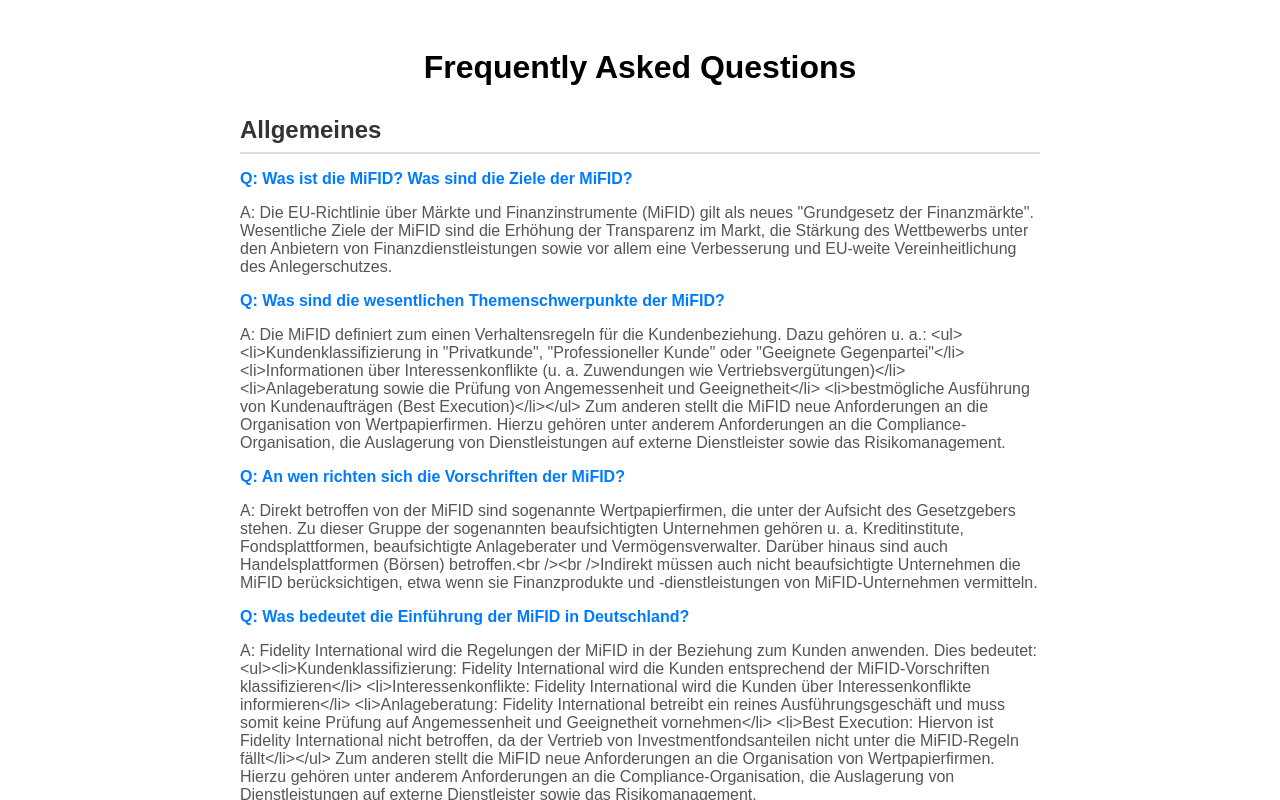
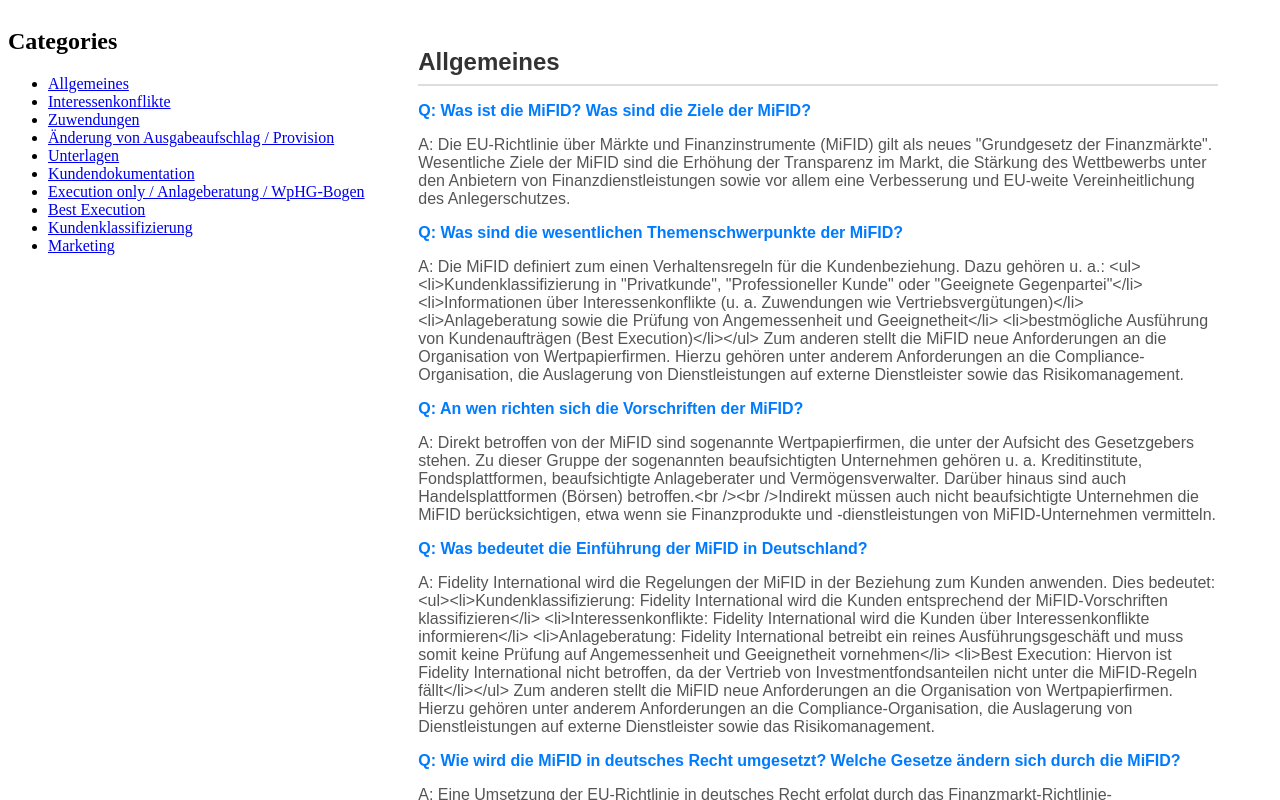
Before and after one commit to lacriman/faq-system, a React (Create React App) app: page / in a window 1280 px wide. Shown: the top 800 px of the page. Built offline with nearby package versions, Linux system fonts and the light colour scheme.

Commit message:
feat: implement Sidebar component to dynamically display categories

```diff
--- a/src/App.css
+++ b/src/App.css
@@ -0,0 +1,4 @@
+.App {
+   display: flex;
+
+}
--- a/src/App.jsx
+++ b/src/App.jsx
@@ -1,10 +1,12 @@
 import React from "react";
 import './App.css';
 import Faq from "./components/FAQ";
+import Sidebar from "./components/Sidebar";
 
 function App() {
   return (
     <div className="App">
+      <Sidebar />
       <Faq />
     </div>
   )
--- a/src/components/FAQ.jsx
+++ b/src/components/FAQ.jsx
@@ -5,7 +5,7 @@ import faqData from "../data/faqData";
 function Faq() {
    return (
       <div className="faq-container">
-         <h1 className="faq-title">Frequently Asked Questions</h1>
+
          {faqData.map((category) => (
             <div key={category.menu} className="faq-category">
                <h2 className="faq-category-title">{category.menu}</h2>
--- /dev/null
+++ b/src/components/Sidebar.css
@@ -0,0 +1,2 @@
+.sidebar {
+}
--- /dev/null
+++ b/src/components/Sidebar.jsx
@@ -0,0 +1,20 @@
+import React from "react";
+import faqData from "../data/faqData";
+import './Sidebar.css';
+
+function Sidebar() {
+   return (
+      <div className="sidebar">
+         <h2 className="sidebar-title">Categories</h2>
+         <ul className="sidebar-list">
+            {faqData.map((category) => (
+               <li key={category.menu} className="sidebar-item">
+                  <a href="#" className="sidebar-link">{category.menu}</a>
+               </li>
+            ))}
+         </ul>
+      </div>
+   );
+}
+
+export default Sidebar;
```
